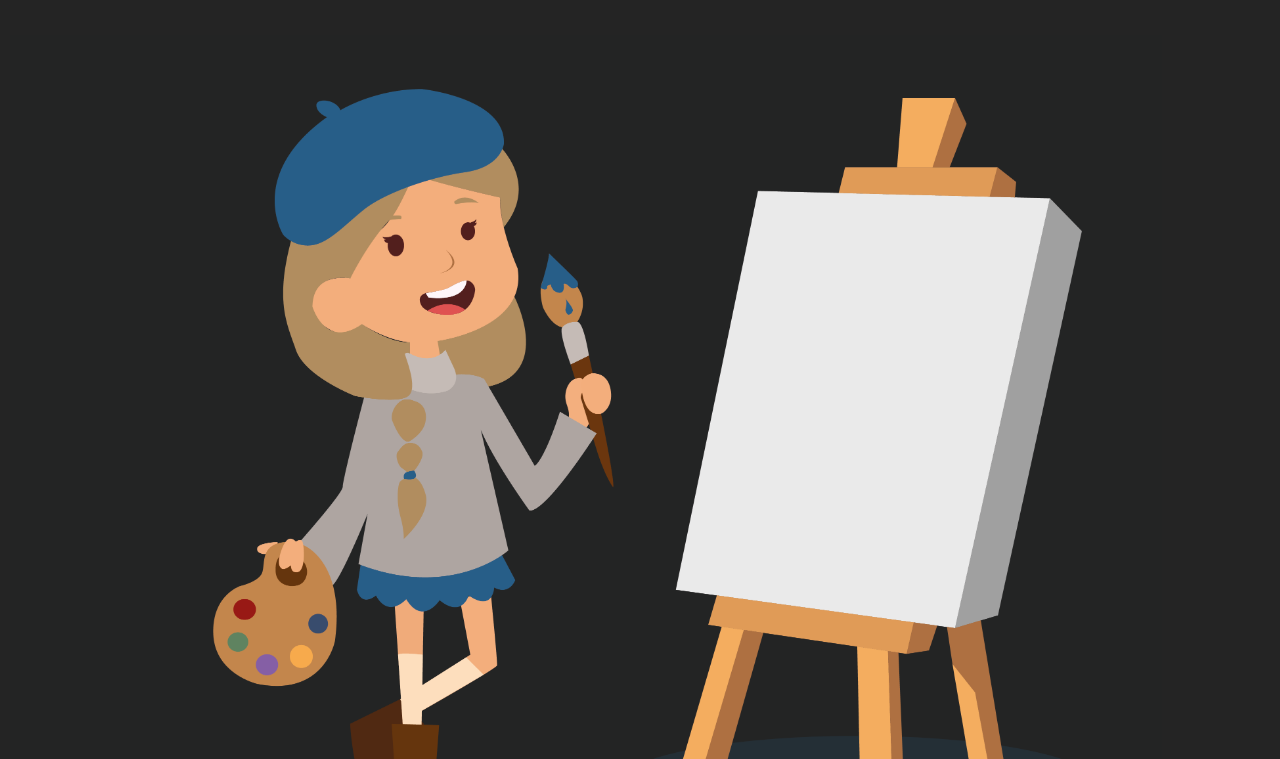
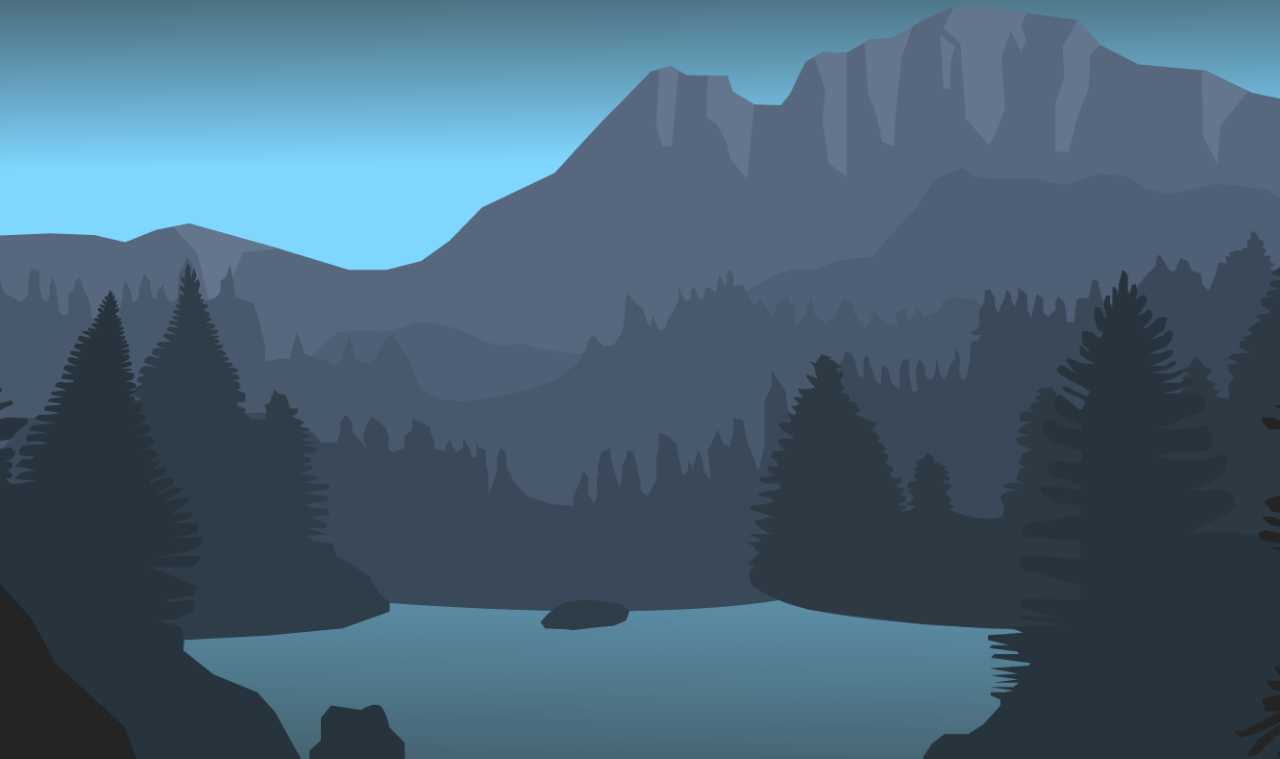
Before and after one commit to KarolineMJ/portfolio2017, a plain HTML site: page welcome.html in a window 1280 px wide. Shown: the part 147-906 px from the top of the page. Drawn offline with Linux system fonts and the light colour scheme.

Commit message:
parallax-not-working

```diff
--- a/css/style.css
+++ b/css/style.css
@@ -115,9 +115,11 @@ Loader
 /*--------------------------------------------------------------
 Parallax
 --------------------------------------------------------------*/
-.keyart, .keyart_layer{
+.keyart2{
   height: 600px;
 }
+
+
 
 #parallax{
   display: none;
@@ -131,11 +133,6 @@ Parallax
   background-position: center;
   background-repeat: no-repeat;
   background-size: auto 100%;
-}
-
-.keyart{
-  position: relative;
-  z-index: 10;
 }
 
 
@@ -651,6 +648,22 @@ body{
   justify-content: center;
 }
 
+
+#parallax{
+  display: block;
+}
+#nonparallax{
+  display: none;
+}
+
+.keyart, .keyart_layer{
+  height: 1000px;
+}
+.keyart{
+  position: relative;
+  z-index: 10;
+}
+
 .keyart_layer{
   background-position: bottom center;
   background-size: auto 1038px;
@@ -658,45 +671,38 @@ body{
   position: absolute;
 }
 
-
-#parallax{
-  display: block;
-}
-#nonparallax{
-  display: none;
-}
 .keyart_layer.parallax{
   position: fixed;
 }
 
   #keyart-0{
-    background-image: url('../pictures/parallax-himmel.png');
+    background-image: url('../pictures/parallax-himmel-1.png');
 
   }
   #keyart-1{
-    background-image: url('../pictures/parallax-1.png');
+    background-image: url('../pictures/parallax-1.2.png');
 
   }
   #keyart-2{
-    background-image: url('../pictures/parallax-2.png');
+    background-image: url('../pictures/parallax-2.1.png');
   }
   #keyart-3{
-    background-image: url('../pictures/parallax-3.png');
+    background-image: url('../pictures/parallax-3.1.png');
   }
   #keyart-4{
-    background-image: url('../pictures/parallax-4.png');
+    background-image: url('../pictures/parallax-4.1.png');
 
   }
   #keyart-5{
-    background-image: url('../pictures/parallax-vand.png');
+    background-image: url('../pictures/parallax-vand-1.png');
   }
   #keyart-6{
-    background-image: url('../pictures/parallax-5.png');
+    background-image: url('../pictures/parallax-5.1.png');
   }
   #keyart-7{
-    background-image: url('../pictures/parallax-6.png');
+    background-image: url('../pictures/parallax-6.1.png');
   }
   #keyart-8{
-    background-image: url('../pictures/parallax-front.png');
+    background-image: url('../pictures/parallax-front-1.png');
   }
 }
--- a/welcome.html
+++ b/welcome.html
@@ -50,21 +50,20 @@
 
 </section>
 
-<div class="keyart" id="nonparallax"></div>
-<!--
+<div class="keyart2" id="nonparallax"></div>
+
 <div class="keyart" id="parallax">
-  <div class="keyart_layer parallax" id="keyart-0" data-speed="2"></div>
-  <div class="keyart_layer parallax" id="keyart-1" data-speed="5"></div>
-  <div class="keyart_layer parallax" id="keyart-2" data-speed="11"></div>
-  <div class="keyart_layer parallax" id="keyart-3" data-speed="16"></div>
-  <div class="keyart_layer parallax" id="keyart-4" data-speed="26"></div>
-  <div class="keyart_layer parallax" id="keyart-5" data-speed="36"></div>
-  <div class="keyart_layer parallax" id="keyart-6" data-speed="49"></div>
-  <div class="keyart_layer parallax" id="keyart-7" data-speed="69"></div>
+  <div class="keyart_layer " id="keyart-0" data-speed="2"></div>
+  <div class="keyart_layer " id="keyart-1" data-speed="5"></div>
+  <div class="keyart_layer " id="keyart-2" data-speed="11"></div>
+  <div class="keyart_layer " id="keyart-3" data-speed="16"></div>
+  <div class="keyart_layer " id="keyart-4" data-speed="26"></div>
+  <div class="keyart_layer " id="keyart-5" data-speed="36"></div>
+  <div class="keyart_layer " id="keyart-6" data-speed="49"></div>
+  <div class="keyart_layer " id="keyart-7" data-speed="69"></div>
   <div class="keyart_layer" id="keyart-8" data-speed="100"></div>
 </div>
 
--->
 
 
 <div class="wrapper">
```
Also changed, not shown: pictures/parallax-1.2.png (added), pictures/parallax-2.1.png (added), pictures/parallax-3.1.png (added), pictures/parallax-4.1.png (added), pictures/parallax-5.1.png (added), pictures/parallax-6.1.png (added), pictures/parallax-front-1.png (added), pictures/parallax-himmel-1.png (added), pictures/parallax-vand-1.png (added).
